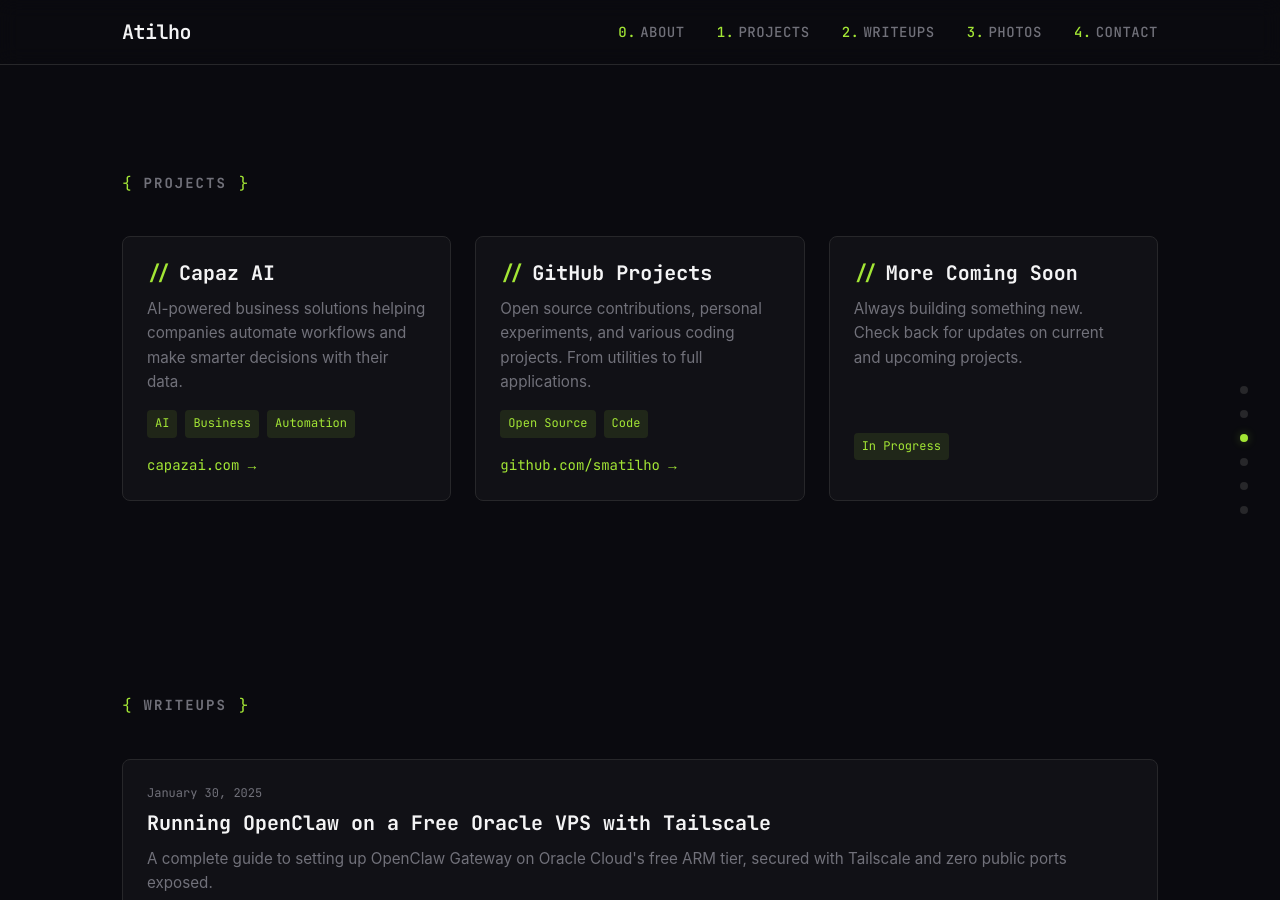
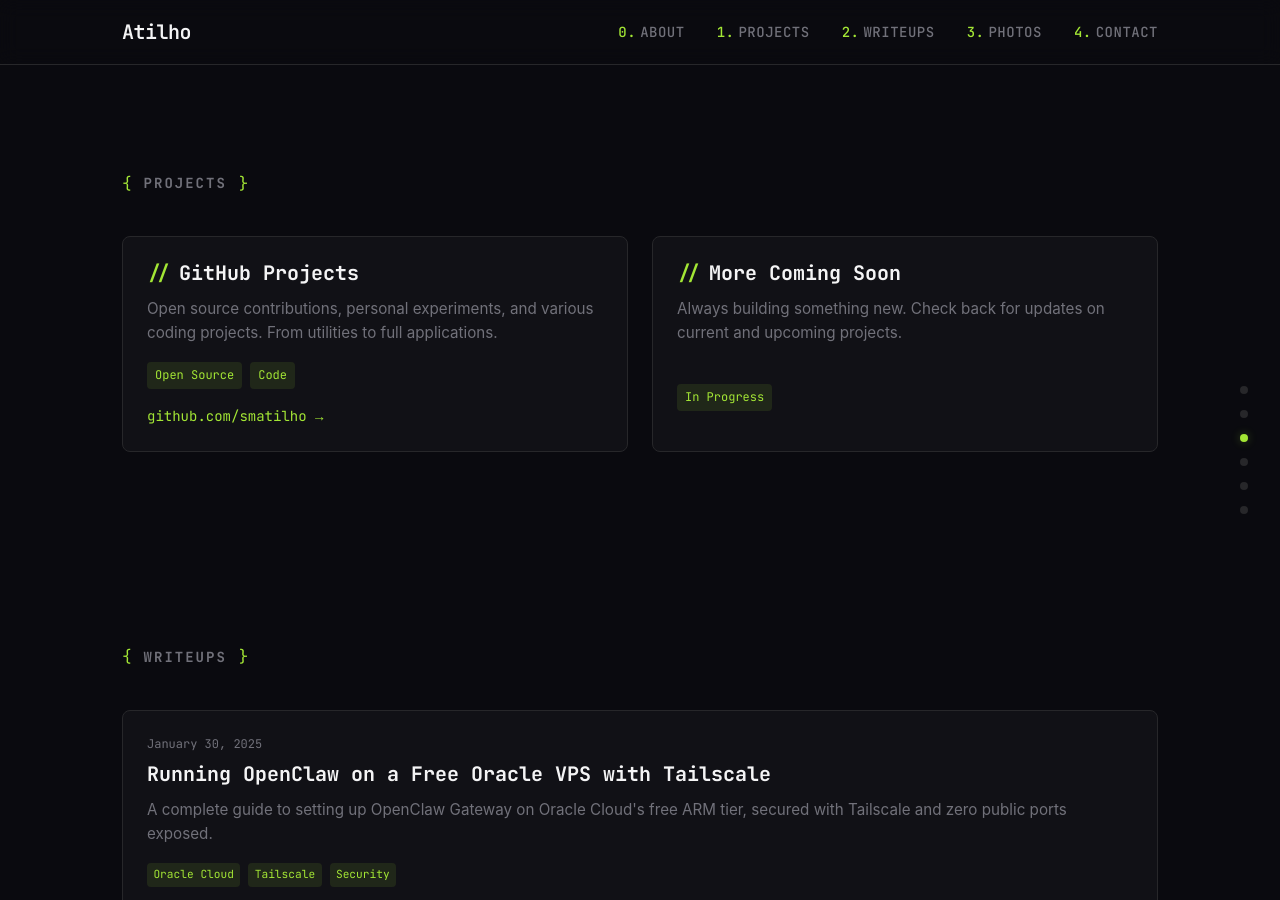
Before and after one commit to smatilho/smatilho.github.io, a Jekyll site: the page built from index.md, in a window 1280 px wide and 900 px high, scrolled down 1269 px. Built offline with Jekyll 4.4.1, drawn with Linux system fonts in a browser that asks for light colours.

Commit message:
Remove Capaz AI from projects section

```diff
--- a/index.md
+++ b/index.md
@@ -35,16 +35,6 @@ title: Home
       <span class="brace">}</span>
     </div>
     <div class="projects-grid">
-      <div class="project-card">
-        <h3><span class="icon">//</span> Capaz AI</h3>
-        <p>AI-powered business solutions helping companies automate workflows and make smarter decisions with their data.</p>
-        <div class="project-tags">
-          <span class="project-tag">AI</span>
-          <span class="project-tag">Business</span>
-          <span class="project-tag">Automation</span>
-        </div>
-        <a href="https://capazai.com" target="_blank" class="project-link">capazai.com &rarr;</a>
-      </div>
       <div class="project-card">
         <h3><span class="icon">//</span> GitHub Projects</h3>
         <p>Open source contributions, personal experiments, and various coding projects. From utilities to full applications.</p>
```
